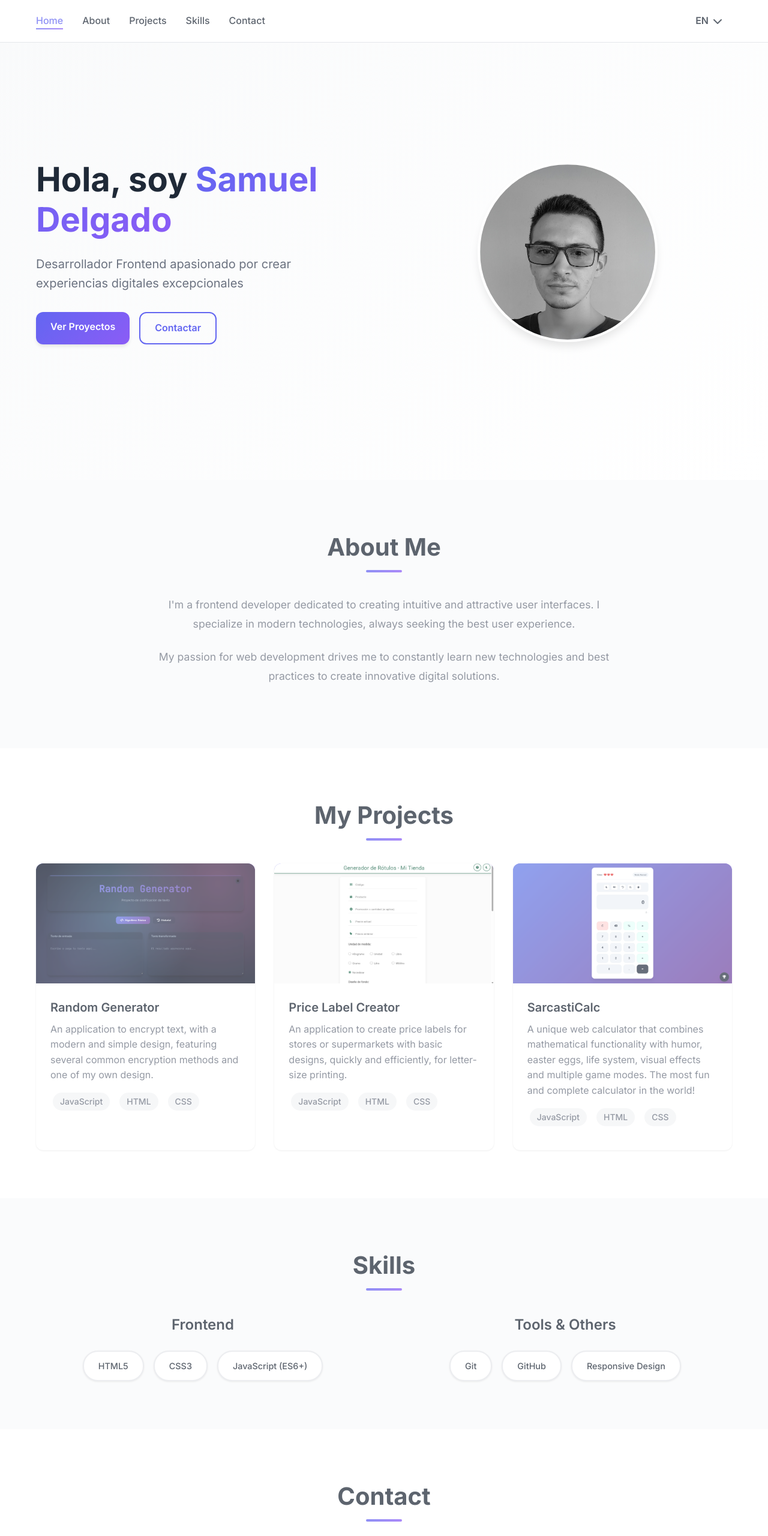
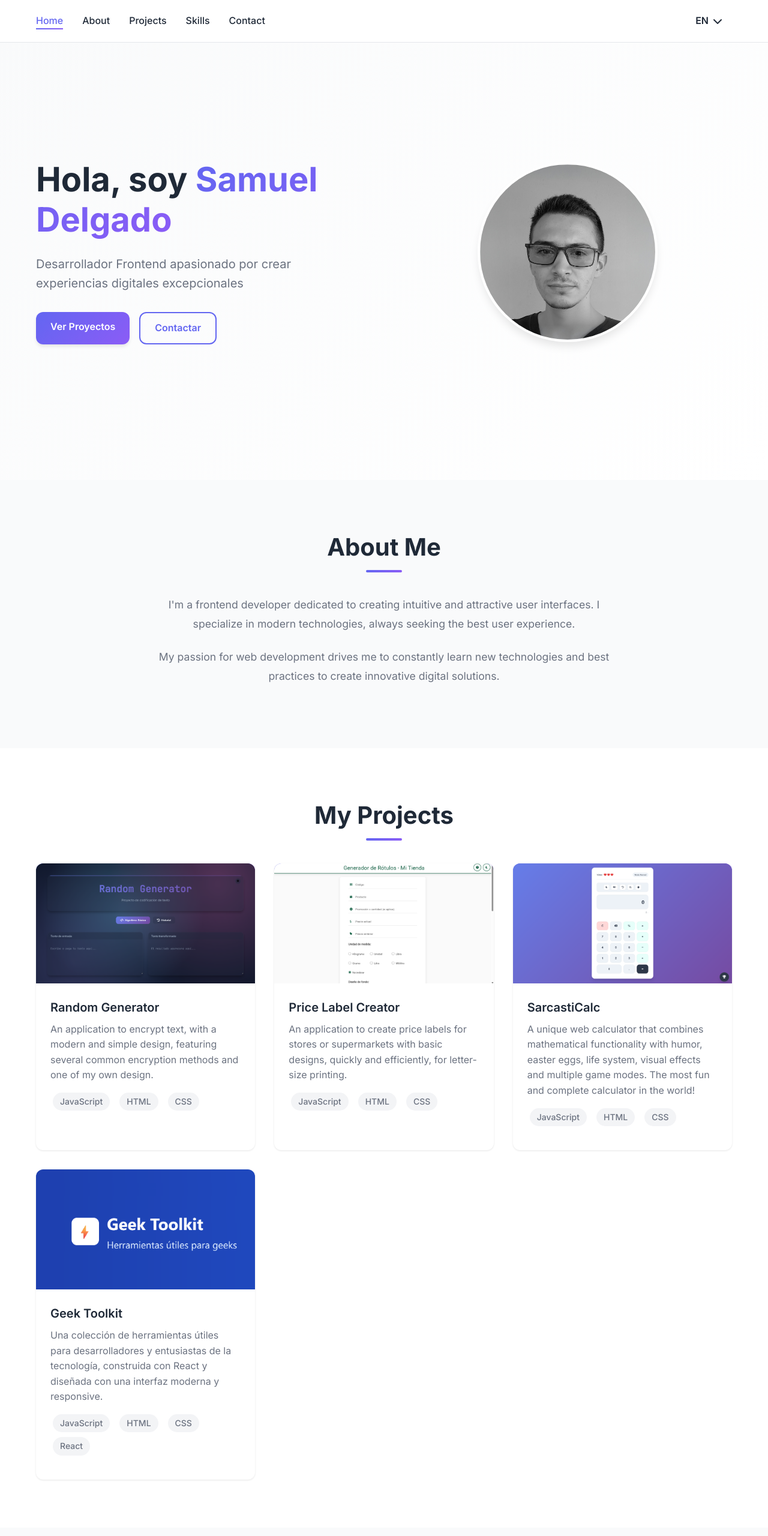
Before and after one commit to shmueldmontoya/shmueldmontoya.github.io, a plain HTML site: page index.html in a window 1280 px wide. Shown: the top 2560 px of the page at 60% size. Drawn offline with Linux system fonts and the light colour scheme.

Commit message:
correcciones de código

```diff
--- a/assets/css/styles.css
+++ b/assets/css/styles.css
@@ -132,7 +132,7 @@ body {
 }
 
 .hamburger.active span:nth-child(3) {
-    transform: rotate(-45deg) translate(7px, -6px);
+    transform: rotate(-45deg) translate(5px, -5px);
 }
 
 /* Hero Section */
@@ -677,19 +677,19 @@ section {
 
     .nav-menu {
         position: fixed;
-        left: -100%;
-        top: 70px;
+        left: 0;
+        top: -100vh;
         flex-direction: column;
         background-color: var(--bg-primary);
         width: 100%;
         text-align: center;
-        transition: 0.3s;
+        transition: 0.4s;
         box-shadow: var(--shadow-medium);
         padding: 2rem 0;
     }
 
     .nav-menu.active {
-        left: 0;
+        top: 70px;
     }
 
     .hero-container {
--- a/assets/js/script.js
+++ b/assets/js/script.js
@@ -26,6 +26,15 @@
         technologies: ["JavaScript", "HTML", "CSS"],
         liveLink: "https://shmueldmontoya.github.io/sarcastiCalc",
         codeLink: "https://github.com/shmueldmontoya/sarcastiCalc"
+    },
+    {
+        id: 4,
+        title: "Geek Toolkit",
+        description: "Una colección de herramientas útiles para desarrolladores y entusiastas de la tecnología, construida con React y diseñada con una interfaz moderna y responsive.",
+        image: "assets/images/geektoolkitimage.png",
+        technologies: ["JavaScript", "HTML", "CSS", "React"],
+        liveLink: "https://geektoolkit.netlify.app",
+        codeLink: "https://github.com/shmueldmontoya/geek-toolkit"
     }
 ];
 
--- a/assets/js/typing-effect.js
+++ b/assets/js/typing-effect.js
@@ -11,15 +11,8 @@ class CodeTypingEffect {
         this.heroImage = document.querySelector('.hero-image');
         this.navContainer = document.querySelector('.nav-container');
 
-        // Guardar contenido original
-        this.originalContent = {
-            title: this.heroTitle.innerHTML,
-            subtitle: this.heroSubtitle.innerHTML,
-            buttons: this.heroButtons.innerHTML
-        };
-
         // Configuración del efecto
-        this.typingSpeed = 8; // Velocidad ajustada para más contenido
+        this.typingSpeed = 20; // Velocidad ajustada para más contenido
         this.codeDelay = 200;
         this.transitionDelay = 300;
 
@@ -36,10 +29,11 @@ class CodeTypingEffect {
         this.heroImage.style.opacity = '0';
         this.heroImage.style.transform = 'translateX(50px)';
 
-        // Ocultar la navegación
+        // Ocultar la navegación completamente
         if (this.navContainer) {
             this.navContainer.style.opacity = '0';
             this.navContainer.style.visibility = 'hidden';
+            this.navContainer.style.display = 'none';
         }
     }
 
@@ -86,11 +80,17 @@ class CodeTypingEffect {
             footer.style.visibility = 'visible';
         }
 
-        // Mostrar la navegación
+        // Mostrar la navegación completamente con fade in
         if (this.navContainer) {
+            this.navContainer.style.display = '';
+            this.navContainer.style.opacity = '0';
+            this.navContainer.style.visibility = 'visible';
             this.navContainer.style.transition = 'opacity 0.8s ease-in-out, visibility 0.8s ease-in-out';
-            this.navContainer.style.opacity = '1';
-            this.navContainer.style.visibility = 'visible';
+            // Forzar reflow para que la transición funcione
+            void this.navContainer.offsetWidth;
+            setTimeout(() => {
+                this.navContainer.style.opacity = '1';
+            }, 10);
         }
     }
 
@@ -110,21 +110,12 @@ class CodeTypingEffect {
         const currentLang = localStorage.getItem('portfolioLanguage') || 'es';
         const translations = TRANSLATIONS[currentLang];
 
-        // Crear el código HTML completo con las traducciones
+        // Solo el h1 con saludo y nombre
         const greeting = translations.hero.greeting;
         const name = translations.hero.name;
-        const subtitle = translations.hero.subtitle;
-        const viewProjects = translations.hero.viewProjects;
-        const contact = translations.hero.contact;
 
-        const codeToType = `&lt;div class="hero-content"&gt;
-    &lt;h1&gt;${greeting} &lt;span class="highlight"&gt;${name}&lt;/span&gt;&lt;/h1&gt;
-    &lt;p&gt;${subtitle}&lt;/p&gt;
-    &lt;div class="hero-buttons"&gt;
-        &lt;a href="#proyectos" class="btn btn-primary"&gt;${viewProjects}&lt;/a&gt;
-        &lt;a href="#contacto" class="btn btn-secondary"&gt;${contact}&lt;/a&gt;
-    &lt;/div&gt;
-&lt;/div&gt;`;
+        // Usar los caracteres reales < y >
+        const codeToType = `<h1 class=\"hero-title\"> ${greeting} <span class=\"highlight\">${name}</span> </h1>`;
 
         let currentCode = '';
         let coloredCode = '';
@@ -133,15 +124,16 @@ class CodeTypingEffect {
         const codeContainer = document.createElement('div');
         codeContainer.style.cssText = `
             font-family: 'Inter', monospace;
-            font-size: 1.5rem;
-            line-height: 1.6;
+            font-size: 2rem;
+            line-height: 1.2;
             color: #1f2937;
             background:rgba(255, 255, 255, 0);
             padding: 0;
             white-space: pre-wrap;
             font-weight: 400;
             max-width: 100%;
-            overflow-x: auto;
+            overflow: hidden;
+            text-align: left;
         `;
 
         // Ocultar elementos originales
@@ -159,20 +151,27 @@ class CodeTypingEffect {
             const char = codeToType[i];
             currentCode += char;
 
-            // Aplicar colores al código
-            coloredCode = currentCode
+            // Escapar primero todo el string
+            let escapedCode = currentCode
+                .replace(/</g, '&lt;')
+                .replace(/>/g, '&gt;');
+            // Luego aplicar coloreado de sintaxis sobre el string escapado
+            coloredCode = escapedCode
+                // Colorear < y > en rojo
                 .replace(/&lt;/g, '<span style="color: #ef4444;">&lt;</span>')
                 .replace(/&gt;/g, '<span style="color: #ef4444;">&gt;</span>')
+                // Colorear nombres de etiqueta (h1, span) en #a21caf, incluso si hay atributos
+                .replace(/(<span style=\\?"color: #ef4444;">&lt;<\\?\/span>\/?)([a-zA-Z0-9]+)/g, function(match, p1, p2) {
+                    if (['h1','span'].includes(p2)) {
+                        return p1 + '<span style="color: #a21caf;">' + p2 + '</span>';
+                    }
+                    return match;
+                })
+                // Colorear class= en azul
                 .replace(/class=/g, '<span style="color: #3b82f6;">class=</span>')
-                .replace(/href=/g, '<span style="color: #3b82f6;">href=</span>')
-                .replace(/"highlight"/g, '<span style="color: #10b981;">"highlight"</span>')
-                .replace(/"hero-subtitle"/g, '<span style="color: #10b981;">"hero-subtitle"</span>')
-                .replace(/"hero-buttons"/g, '<span style="color: #10b981;">"hero-buttons"</span>')
-                .replace(/"btn btn-primary"/g, '<span style="color: #10b981;">"btn btn-primary"</span>')
-                .replace(/"btn btn-secondary"/g, '<span style="color: #10b981;">"btn btn-secondary"</span>')
-                .replace(/"#proyectos"/g, '<span style="color: #10b981;">"#proyectos"</span>')
-                .replace(/"#contacto"/g, '<span style="color: #10b981;">"#contacto"</span>')
-                .replace(/"hero-content"/g, '<span style="color: #10b981;">"hero-content"</span>');
+                // Colorear valores de clase
+                .replace(/"hero-title"/g, '<span style="color: #10b981;">"hero-title"</span>')
+                .replace(/"highlight"/g, '<span style="color: #10b981;">"highlight"</span>');
 
             codeContainer.innerHTML = coloredCode + '<span class="typing-cursor">|</span>';
             await this.delay(this.typingSpeed);
@@ -224,29 +223,22 @@ class CodeTypingEffect {
         this.heroSubtitle = this.heroContainer.querySelector('.hero-subtitle');
         this.heroButtons = this.heroContainer.querySelector('.hero-buttons');
         this.heroImage = this.heroContainer.querySelector('.hero-image');
-
         this.heroContainer.style.opacity = '1';
         await this.delay(300);
     }
 
     async showRemainingElements() {
-        // Mostrar subtítulo
-        this.heroSubtitle.style.transition = 'opacity 0.6s ease-in-out, transform 0.6s ease-in-out';
+        // Mostrar todos los elementos de golpe
+        this.heroSubtitle.style.transition = 'opacity 0.1s ease-in-out, transform 0.1s ease-in-out';
         this.heroSubtitle.style.opacity = '1';
         this.heroSubtitle.style.transform = 'translateY(0)';
-        await this.delay(200);
-
-        // Mostrar botones
-        this.heroButtons.style.transition = 'opacity 0.6s ease-in-out, transform 0.6s ease-in-out';
+        this.heroButtons.style.transition = 'opacity 0.1s ease-in-out, transform 0.1s ease-in-out';
         this.heroButtons.style.opacity = '1';
         this.heroButtons.style.transform = 'translateY(0)';
-        await this.delay(200);
-
-        // Mostrar imagen
-        this.heroImage.style.transition = 'opacity 0.6s ease-in-out, transform 0.6s ease-in-out';
+        this.heroImage.style.transition = 'opacity 0.1s ease-in-out, transform 0.1s ease-in-out';
         this.heroImage.style.opacity = '1';
         this.heroImage.style.transform = 'translateX(0)';
-        await this.delay(400);
+        await this.delay(100);
     }
 
     delay(ms) {
--- a/index.html
+++ b/index.html
@@ -104,6 +104,7 @@
                         <div class="skill-tag">HTML5</div>
                         <div class="skill-tag">CSS3</div>
                         <div class="skill-tag">JavaScript (ES6+)</div>
+                        <div class="skill-tag">React</div>
                     </div>
                 </div>
                 <div class="skill-category">
```
Also changed, not shown: assets/images/geektoolkitimage.png (added).
